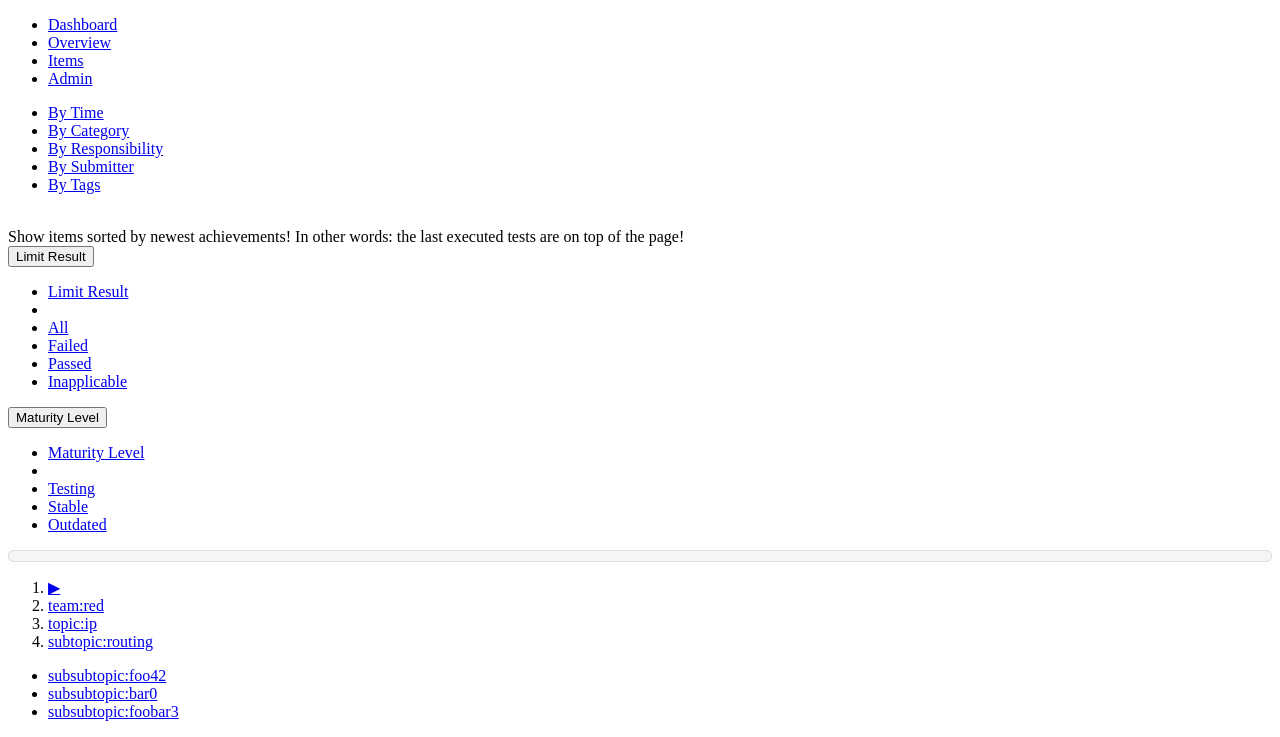
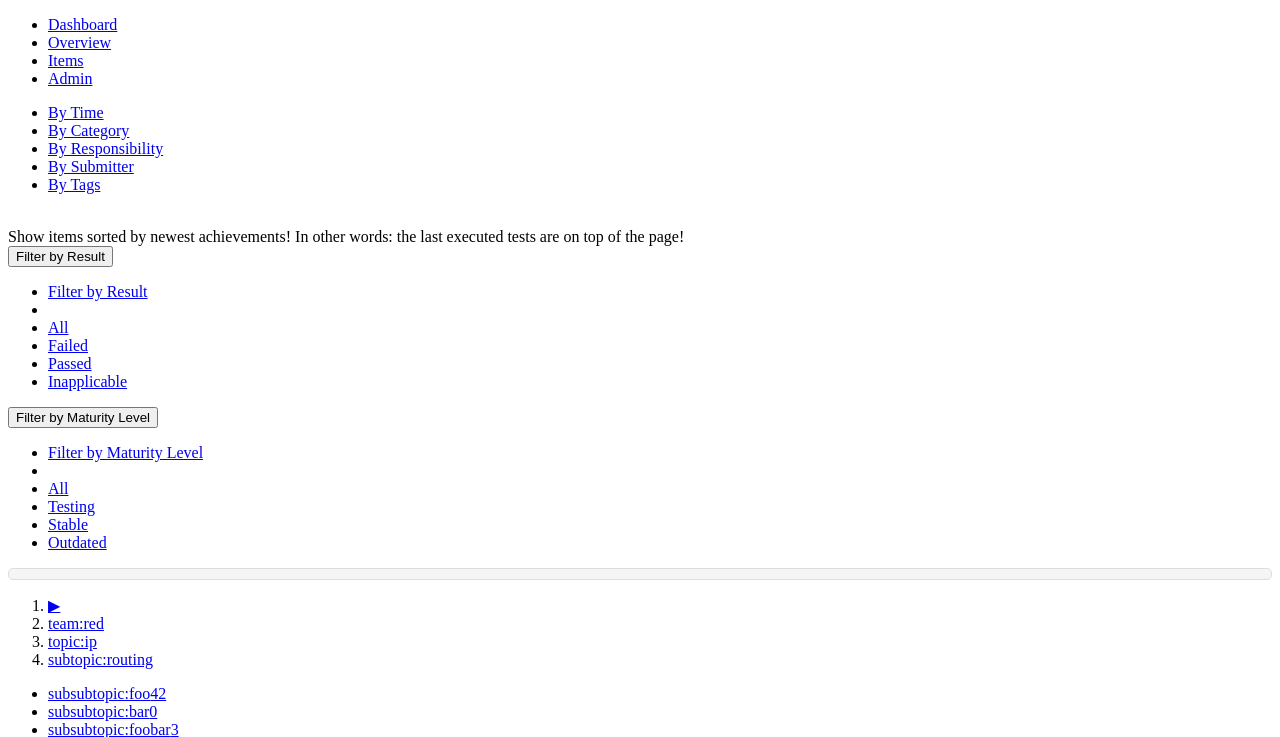
Before and after one commit to hgn/hippod, a Flask app: template hippod/templates/items.html in a window 1280 px wide. Shown: the part 44-781 px from the top of the page. Run offline with Flask 2, Linux system fonts and the light colour scheme; the template is opened without the code that fills it, so the values that code supplies are empty.

Commit message:
change header strings for filter
Signed-off-by: Hagen Paul Pfeifer <hagen@jauu.net>

```diff
--- a/hippod/templates/items.html
+++ b/hippod/templates/items.html
@@ -234,11 +234,11 @@ setTimeout(continueExecution, 1000);
 
       <div class="btn-group">
 				<button class="btn btn-info dropdown-toggle" type="button" data-toggle="dropdown" aria-haspopup="true" aria-expanded="false">
-					Limit Result
+					Filter by Result
 					<span class="caret"></span>
 				</button>
 				<ul class="dropdown-menu">
-					<li><a href="#">Limit Result</a></li>
+					<li><a href="#">Filter by Result</a></li>
 					<li role="separator" class="divider"></li>
 					<li><a href="#" data-value="all">All</a></li>
 					<li><a href="#" data-value="failed">Failed</a></li>
@@ -249,12 +249,13 @@ setTimeout(continueExecution, 1000);
 
       <div class="btn-group">
 				<button class="btn btn-default dropdown-toggle" type="button" data-toggle="dropdown" aria-haspopup="true" aria-expanded="false">
-					Maturity Level
+					Filter by Maturity Level
 					<span class="caret"></span>
 				</button>
 				<ul class="dropdown-menu">
-					<li><a href="#">Maturity Level</a></li>
+					<li><a href="#">Filter by Maturity Level</a></li>
 					<li role="separator" class="divider"></li>
+					<li><a href="#" data-value="all">All</a></li>
 					<li><a href="#" data-value="testing">Testing</a></li>
 					<li><a href="#" data-value="stable">Stable</a></li>
 					<li><a href="#" data-value="outdated">Outdated</a></li>
```
